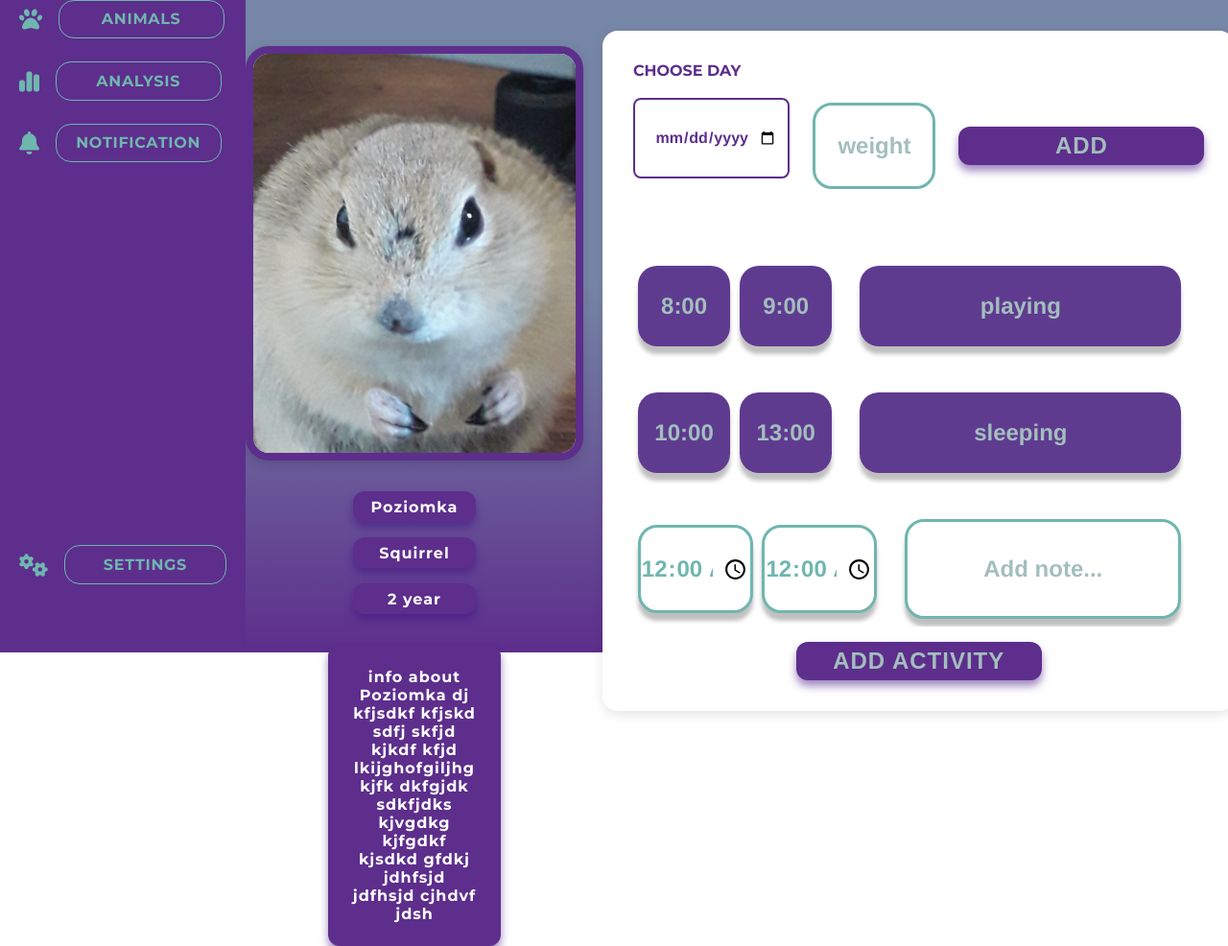
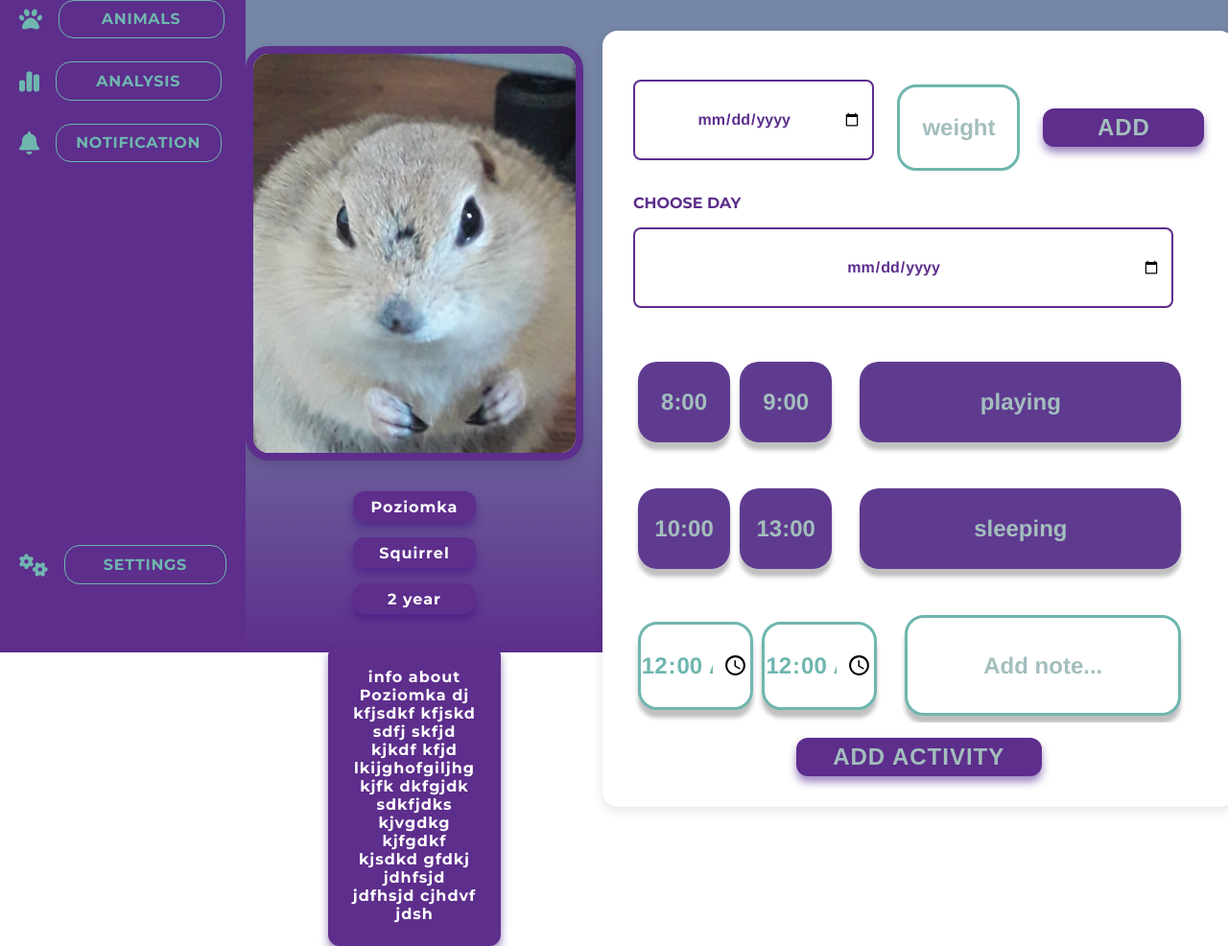
Before and after one commit to julpol00/wdpai-2025, a PHP site: page /pet_journal in a window 1280 px wide. Shown: the part 120-1106 px from the top of the page at 96% size. Run offline with PHP 8.4, Linux system fonts and the light colour scheme; some libraries are stand-ins or nearby versions.

Commit message:
Adds upload datta inp php in pet_journal - fix

```diff
--- a/LAB01-KONFIGURACJA/public/css/pet_journal.css
+++ b/LAB01-KONFIGURACJA/public/css/pet_journal.css
@@ -100,10 +100,6 @@
   font-family: Arial, sans-serif;
 }
 
-.calendar-form {
-  all: unset;
-  display: contents;
-}
 
 .calendar-input {
   display: block;
@@ -126,8 +122,12 @@
 .calendar-row {
   display: flex;
   align-items: center;
-   justify-content: space-between;
+  justify-content: center;
   width: 100%;
+}
+
+#calendar-input-2{
+  width: 44vw;
 }
 
 .activity-and-weight-button {
@@ -323,8 +323,17 @@
 }
 
 .weight{
+  all: unset;
+  display: contents;
   display: flex;
   flex-direction: row;
+  align-items: center;
+  justify-content: center;
+}
+
+.journal-form{
+  all: unset;
+  display: contents;
 }
 
 
@@ -427,6 +436,7 @@
 }
 
 .calendar-input {
+  width: auto;
   margin: 1em 1em;
 }
 
@@ -474,8 +484,8 @@
 
   padding: 0 1.5rem;
   font-size: 1.3em;
-  width: 50vw;
-  height: 8vh;
+  width: 15vw;
+  height: 6vh;
 }
 
 .notes-list {
@@ -484,7 +494,16 @@
 }
 
 .calendar-weight-input{
+  width: 15vw;
+}
+
+
+#add-button-2{
   width: 30vw;
+}
+
+#calendar-input-2{
+  width: 80vw;
 }
 
 
--- a/LAB01-KONFIGURACJA/public/views/pet_journal.php
+++ b/LAB01-KONFIGURACJA/public/views/pet_journal.php
@@ -54,17 +54,18 @@
 
                     <div class="calendar">
                         <section class="calendar-section">
-                        <form method="POST" action="pet_journal" class="calendar-form">
-                        <label for="calendar" class="calendar-label">CHOOSE DAY</label>
+
 
                                 <div class="calendar-row">
-                        <input type="date" name="date" id="calendar" class="calendar-input" />
-                        <div class="weight">
+                                    <form class="weight" method="POST" action="pet_journal">
+                                        <input type="date" name="date-weight" id="calendar" class="calendar-input" />
                                         <input type="text" class="calendar-weight-input" name="weight" placeholder="weight" />
                                         <button class="add-button" type="submit">ADD</butoon>
+                                    </form>
                                 </div>
-                        </div>
-
+                                <form class="journal-form" method="POST" action="pet_journal">
+                                    <label for="calendar" class="calendar-label">CHOOSE DAY</label>
+                                    <input type="date" name="date" class="calendar-input" id="calendar-input-2" />
                                     <div class="notes-section">
                                         <div class="notes-list">
                                             <div class="note">
@@ -84,9 +85,8 @@
                                             <input type="text" class="note-input" name="activity" placeholder="Add note..." required />
                                             </div>
                                         </div>
-                        <div class="add-button" type="sumbit"> ADD ACTIVITY</div>
+                                        <button class="add-button" id="add-button-2" type="sumbit"> ADD ACTIVITY</button>
                                     </div>
-
                                 </form>
                         </section>
                     </div>
--- a/LAB01-KONFIGURACJA/src/controllers/PetJournalController.php
+++ b/LAB01-KONFIGURACJA/src/controllers/PetJournalController.php
@@ -12,15 +12,16 @@ class PetJournalController extends AppController
 
         if (isset($_POST['weight'])) {
             $weight = $_POST['weight'] ?? '';
-            echo "<script>alert('PODANO WAGĘ: $weight');</script>";
+            $date_weight = $_POST['date-weight'] ?? '';
+            echo "<script>alert('PODANO WAGĘ: $weight dnia: $date_weight');</script>";
         }
 
         if (isset($_POST['activity'])) {
 
             $activity = $_POST['activity'] ?? 'brak';
             $date = $_POST['date'] ?? 'brak';
-            $start_time = isset($_POST['start-time']) ? 'tak' : 'nie';
-            $end_time = isset($_POST['end-time']) ? 'tak' : 'nie';
+            $start_time = $_POST['start-time'] ?? 'brak';
+            $end_time = $_POST['end-time'] ?? 'brak';
 
             echo "<script>
                 alert('Nowa aktywność:\\data: $date\\naktywność: $activity \\nstart_time: $start_time\\nend_time: $end_time');
```
Lines whose indentation alone changed are shown as unchanged.
